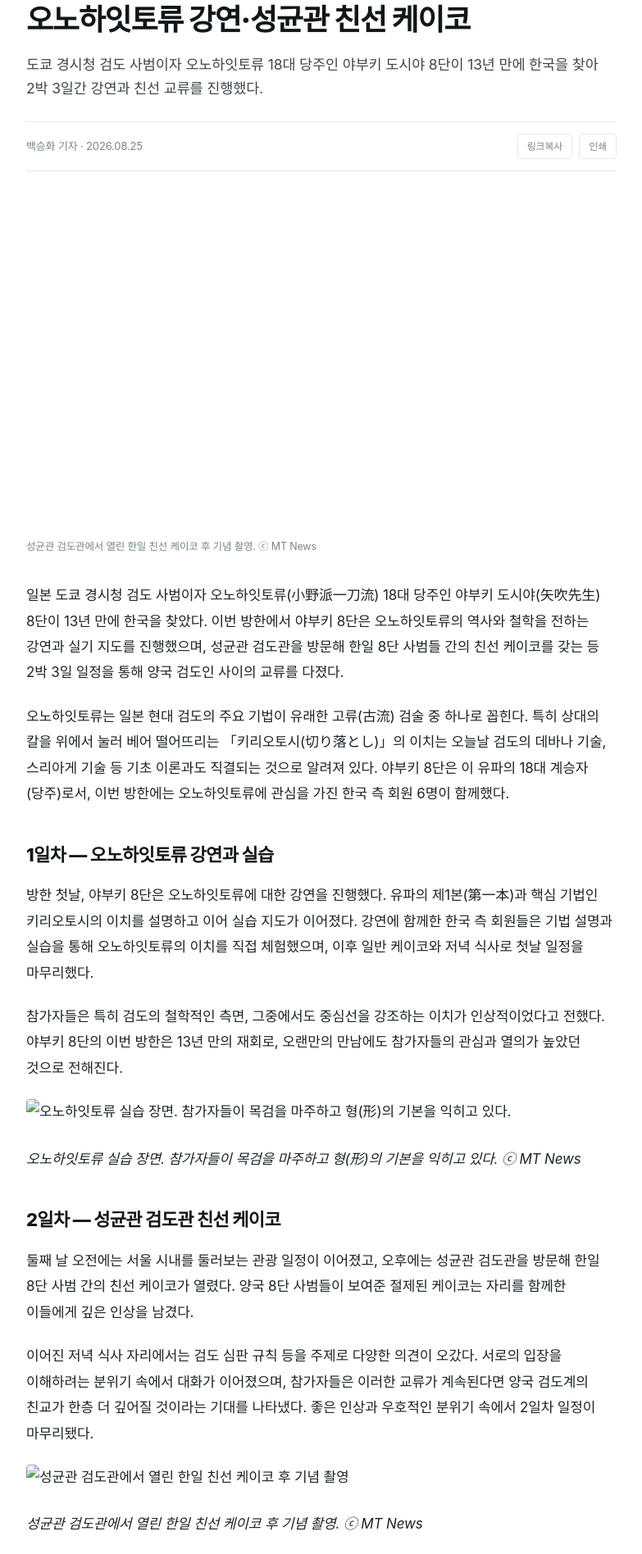
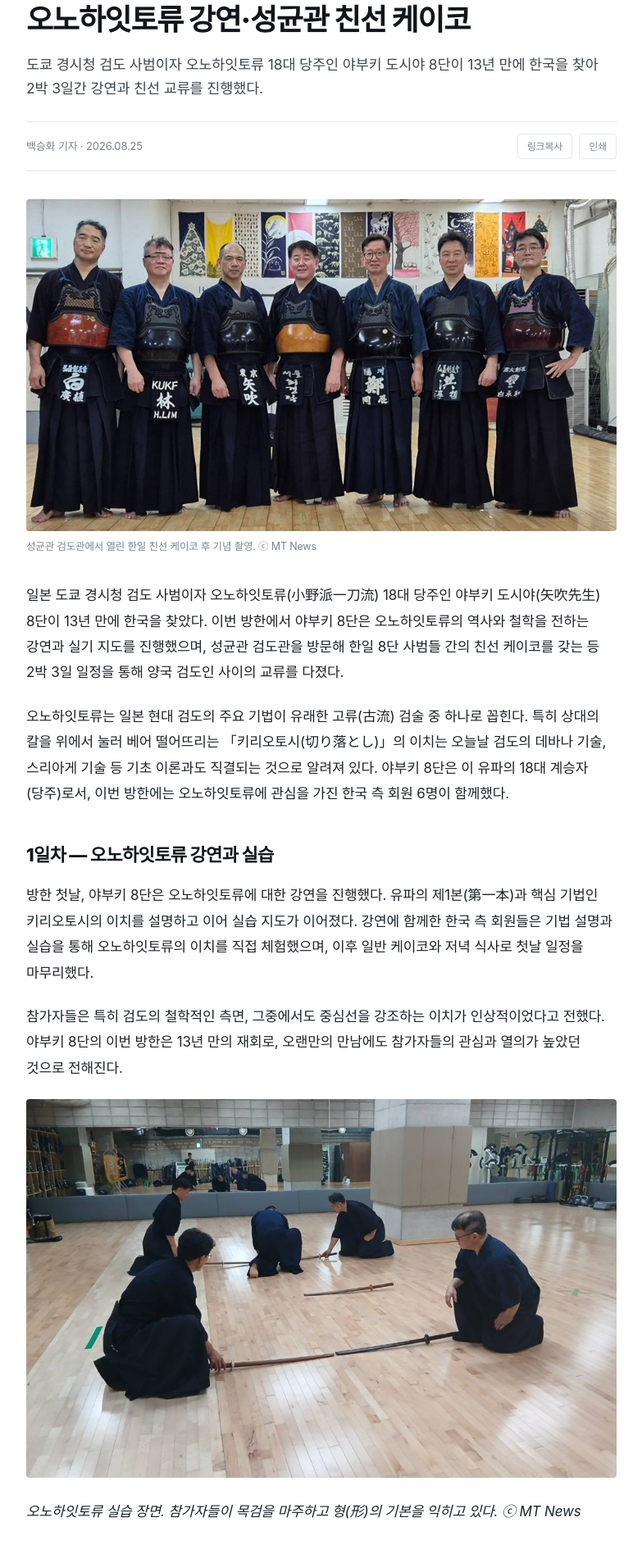
Before and after one commit to kokorojuin-tech/mt-news, a Jekyll site: the page built from _posts/2026-08-25-japan-kendo-8dan-yabuki-visit.md, in a window 1280 px wide. Shown: the part 322-2218 px from the top of the page at 82% size, without its empty margins (248-1031 px from the left). Built offline with Jekyll 4.4.1, drawn with Linux system fonts in a browser that asks for light colours; some web fonts are replaced.

Commit message:
Update 2026-08-25-japan-kendo-8dan-yabuki-visit.md

```diff
--- a/_posts/2026-08-25-japan-kendo-8dan-yabuki-visit.md
+++ b/_posts/2026-08-25-japan-kendo-8dan-yabuki-visit.md
@@ -4,7 +4,7 @@ description: "도쿄 경시청 검도 사범이자 오노하잇토류 18대 당
 category: exchange
 author: 백승화 기자
 tags: [검도, 오노하잇토류, 한일교류, 야부키도시야, 성균관검도관]
-image: /assets/img/2026-09/friendly-keiko-01.jpg
+image: /assets/img/friendly-keiko-01.jpg
 image_caption: "성균관 검도관에서 열린 한일 친선 케이코 후 기념 촬영. ⓒ MT News"
 lang: ko
 ---
@@ -19,7 +19,7 @@ lang: ko
 
 참가자들은 특히 검도의 철학적인 측면, 그중에서도 중심선을 강조하는 이치가 인상적이었다고 전했다. 야부키 8단의 이번 방한은 13년 만의 재회로, 오랜만의 만남에도 참가자들의 관심과 열의가 높았던 것으로 전해진다.
 
-![오노하잇토류 실습 장면. 참가자들이 목검을 마주하고 형(形)의 기본을 익히고 있다.](/assets/img/2026-09/kiriotoshi-practice.jpg)
+![오노하잇토류 실습 장면. 참가자들이 목검을 마주하고 형(形)의 기본을 익히고 있다.](/assets/img/kiriotoshi-practice.jpg)
 *오노하잇토류 실습 장면. 참가자들이 목검을 마주하고 형(形)의 기본을 익히고 있다. ⓒ MT News*
 
 ## 2일차 — 성균관 검도관 친선 케이코
@@ -28,10 +28,10 @@ lang: ko
 
 이어진 저녁 식사 자리에서는 검도 심판 규칙 등을 주제로 다양한 의견이 오갔다. 서로의 입장을 이해하려는 분위기 속에서 대화가 이어졌으며, 참가자들은 이러한 교류가 계속된다면 양국 검도계의 친교가 한층 더 깊어질 것이라는 기대를 나타냈다. 좋은 인상과 우호적인 분위기 속에서 2일차 일정이 마무리됐다.
 
-![성균관 검도관에서 열린 한일 친선 케이코 후 기념 촬영](/assets/img/2026-09/friendly-keiko-01.jpg)
+![성균관 검도관에서 열린 한일 친선 케이코 후 기념 촬영](/assets/img/friendly-keiko-01.jpg)
 *성균관 검도관에서 열린 한일 친선 케이코 후 기념 촬영. ⓒ MT News*
 
-![친선 케이코에 함께한 한일 검도인들이 태극기 아래에서 단체 기념 촬영을 했다](/assets/img/2026-09/friendly-keiko-02.jpg)
+![친선 케이코에 함께한 한일 검도인들이 태극기 아래에서 단체 기념 촬영을 했다](/assets/imgfriendly-keiko-02.jpg)
 *친선 케이코에 함께한 한일 검도인들이 태극기 아래에서 단체 기념 촬영을 했다. ⓒ MT News*
 
 ## 3일차 — 검수원도장 방문, 형(形) 수련으로 마무리
```
